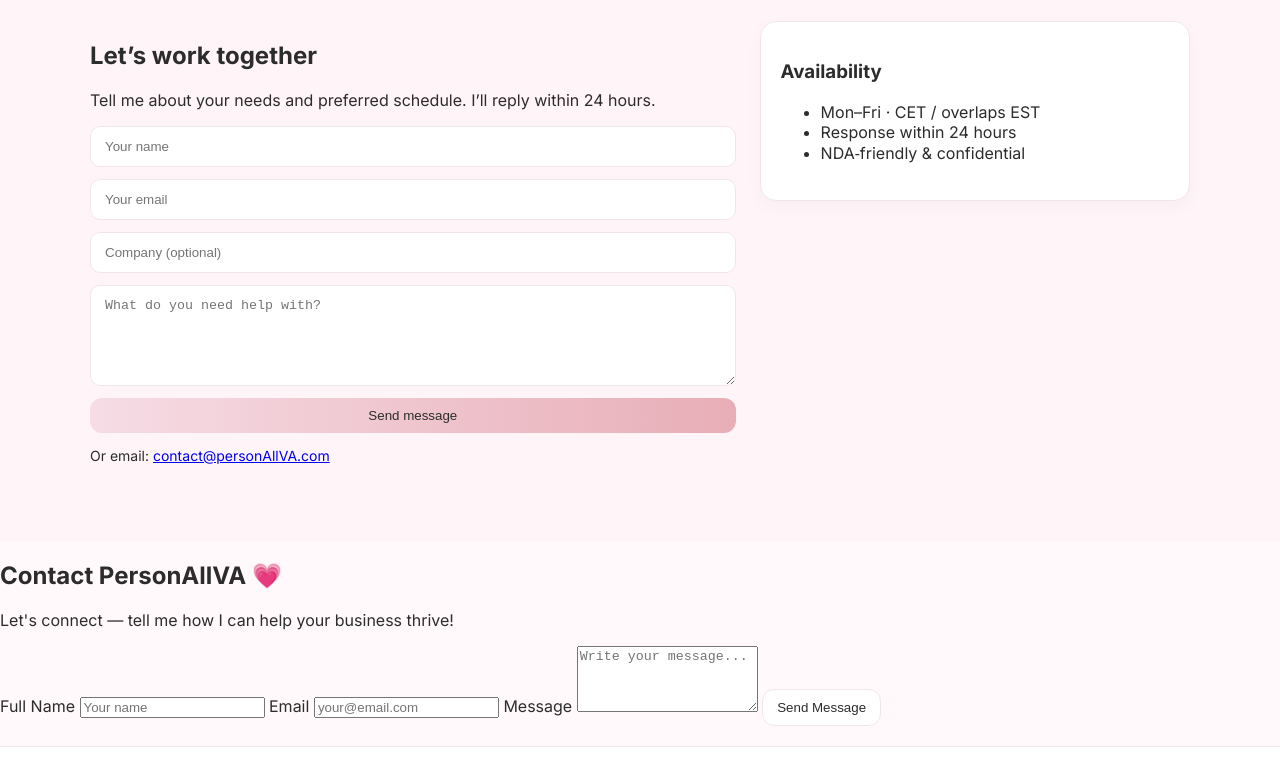
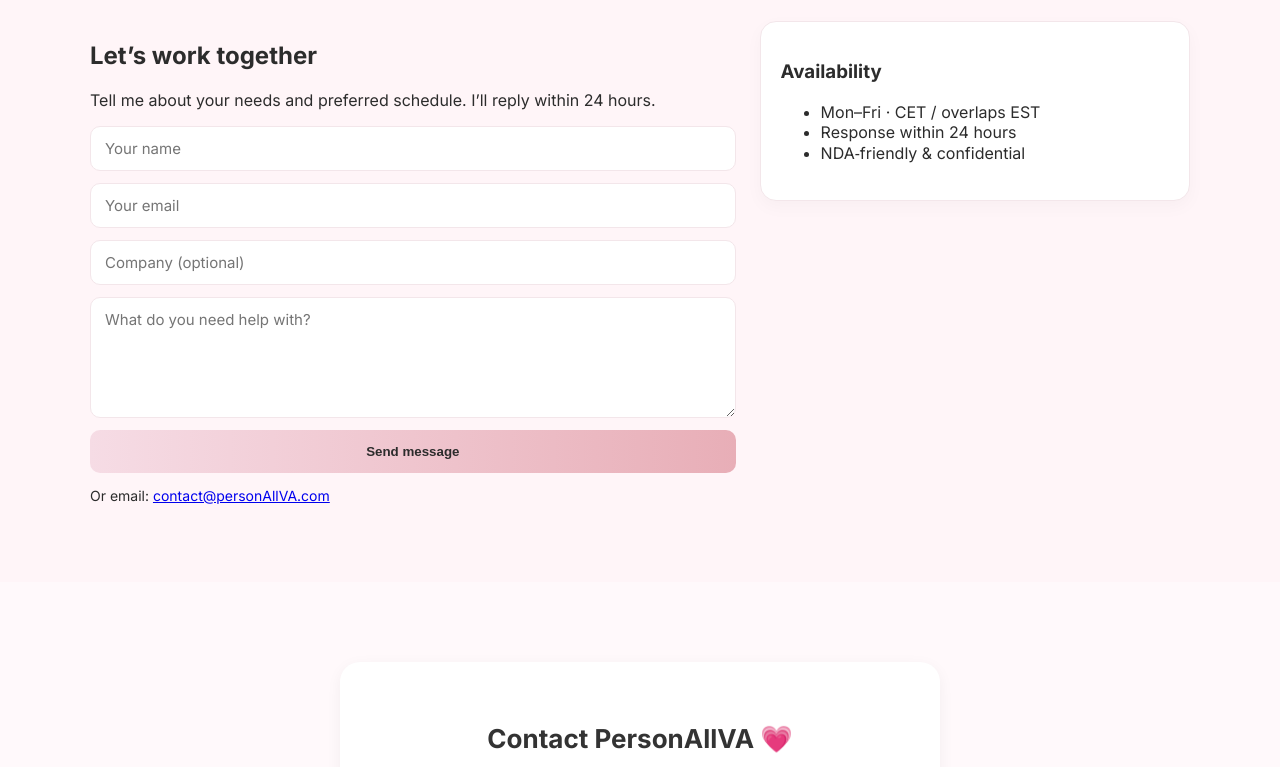
Before and after one commit to personallva/personallva-site, a plain HTML site: page index.html in a window 1280 px wide. Shown: the part 1610-2377 px from the top of the page. Drawn offline with Linux system fonts and the light colour scheme.

Commit message:
Add styles for contact section
Added styles for the contact section, including layout, typography, and button styles.

```diff
--- a/styles.css
+++ b/styles.css
@@ -58,3 +58,58 @@ nav a:hover{opacity:1}
   nav{display:none}
 }
 .small{font-size:14px}
+.contact-section {
+  max-width: 600px;
+  margin: 80px auto;
+  padding: 40px;
+  text-align: center;
+  border-radius: 20px;
+  background-color: #fff;
+  box-shadow: 0 4px 15px rgba(0,0,0,0.05);
+}
+
+.contact-section h2 {
+  color: #333;
+  font-size: 26px;
+  margin-bottom: 10px;
+}
+
+.contact-section p {
+  color: #666;
+  margin-bottom: 30px;
+}
+
+form {
+  display: flex;
+  flex-direction: column;
+  gap: 15px;
+}
+
+label {
+  font-weight: 500;
+  text-align: left;
+  color: #444;
+}
+
+input, textarea {
+  border: 1px solid #eee;
+  padding: 12px 14px;
+  border-radius: 10px;
+  font-size: 15px;
+  font-family: "Inter", sans-serif;
+}
+
+button.btn {
+  background-color: #f6d5e2; /* light pink */
+  border: none;
+  padding: 14px 22px;
+  border-radius: 10px;
+  font-weight: 600;
+  color: #333;
+  cursor: pointer;
+  transition: all 0.2s ease;
+}
+
+button.btn:hover {
+  background-color: #f0c3d5;
+}
```
